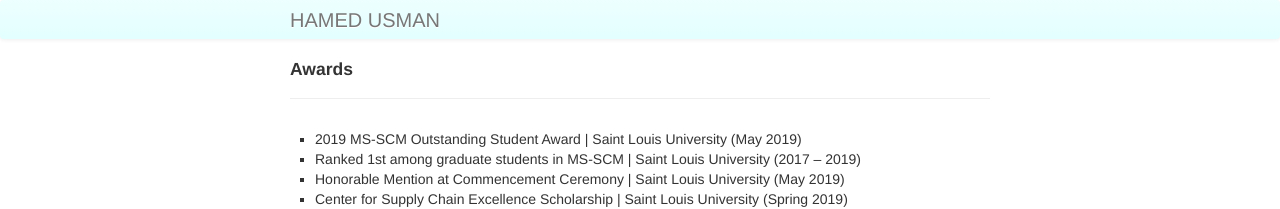
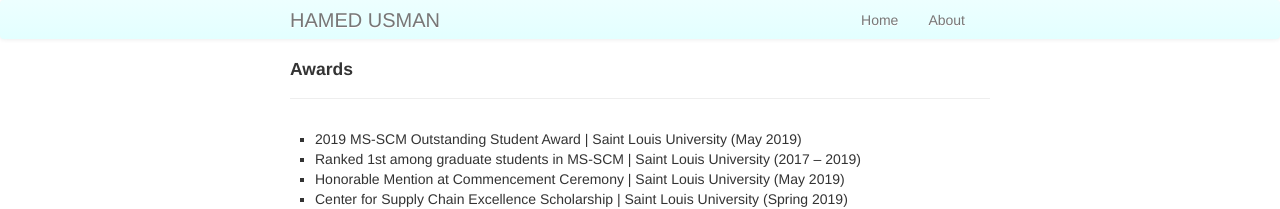
Before and after one commit to 101scm/101scm.github.io, a Jekyll site: the page built from pages/awards.md, in a window 1280 px wide. Shown: the top 209 px of the page. Built offline with Jekyll 4.4.1, drawn with Linux system fonts in a browser that asks for light colours.

Commit message:
Update default.html

```diff
--- a/_includes/themes/twitter/default.html
+++ b/_includes/themes/twitter/default.html
@@ -35,7 +35,8 @@
         <div class="container-narrow">
           <a class="brand" href="{{ HOME_PATH }}">{{ site.title }}</a>
           <ul class="nav">
-            <!--<li><a href="http://huteach.github.io"><p class="hover-underline-animation">Home</p></a></li>-->
+            <li><a href="http://teaching101.github.io"><p class="hover-underline-animation">Home</p></a></li>
+            <li><a href="http://hamedusman.github.io"><p class="hover-underline-animation">About</p></a></li>
           </ul>
         </div>
       </div>
```
